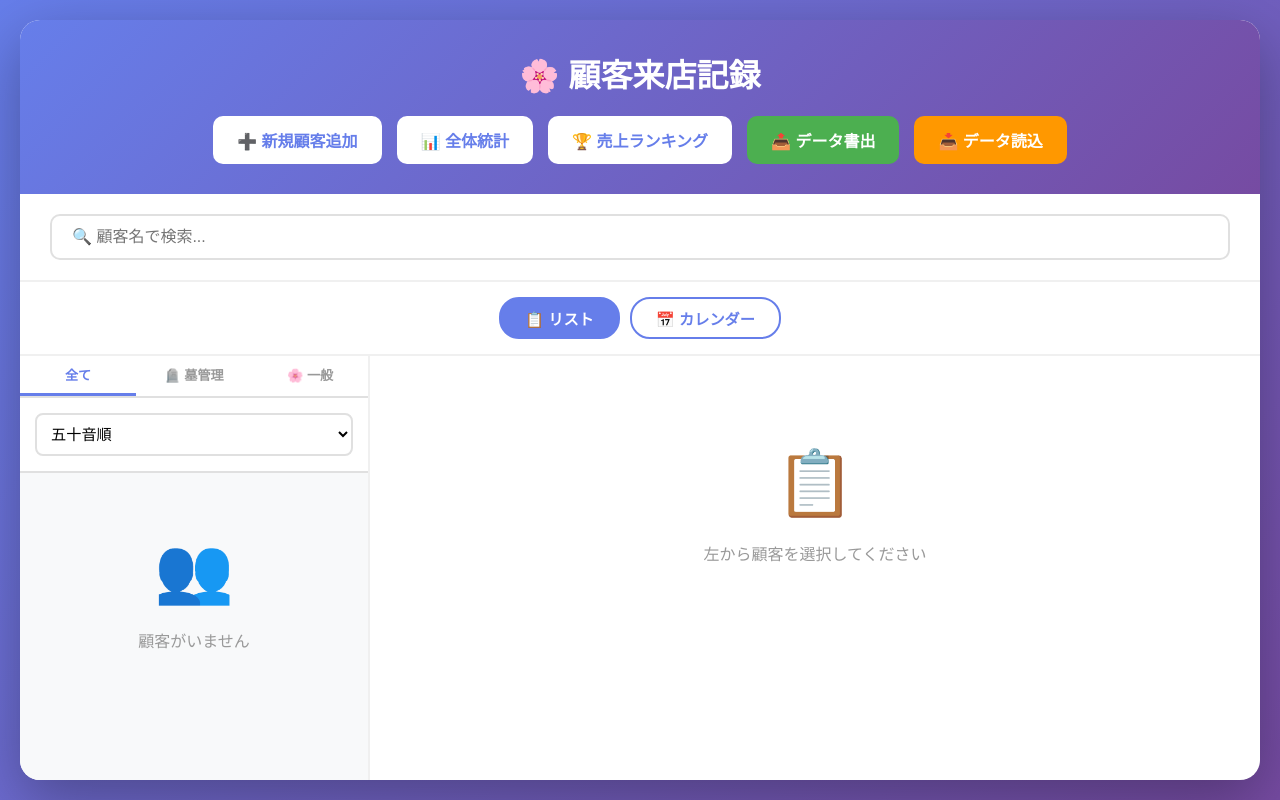
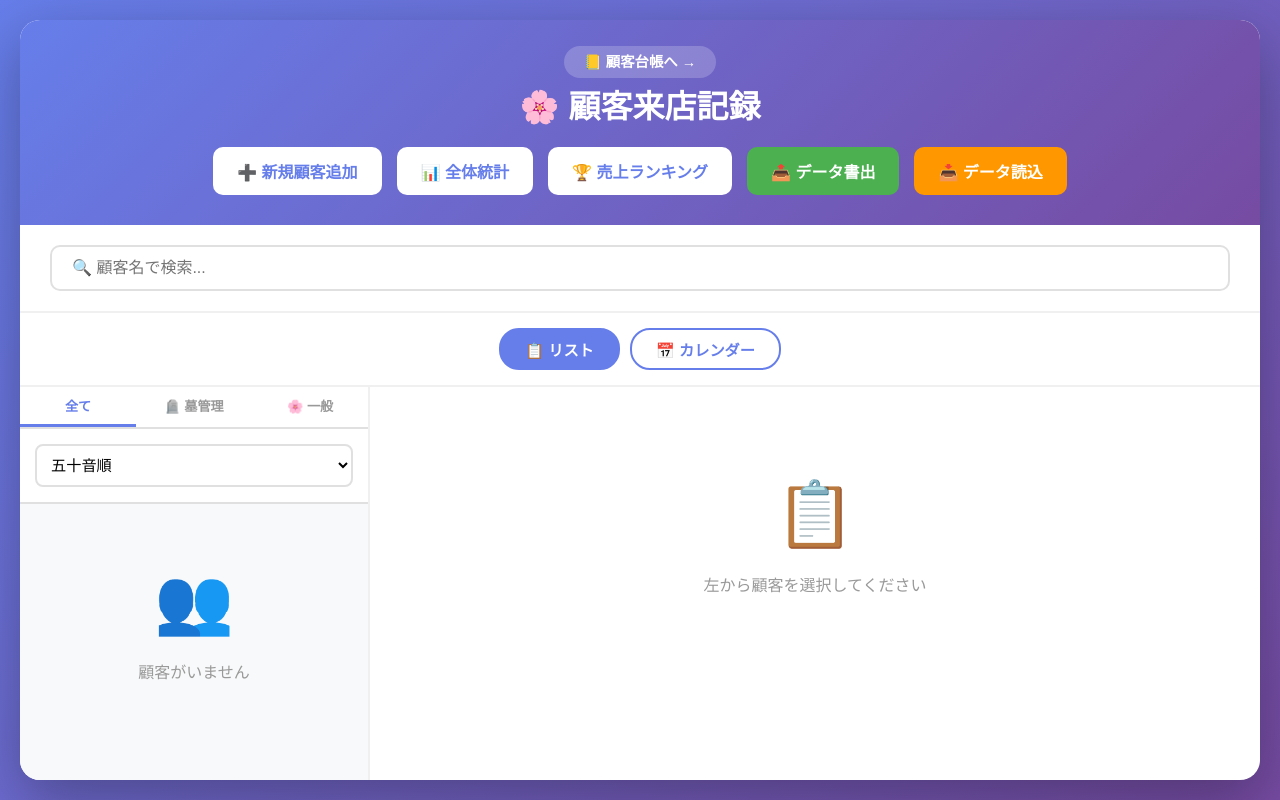
Before and after one commit to mochimasuaikaten-jpg/-, a plain HTML site: page index.html in a window 1280 px wide. Drawn offline with Linux system fonts and the light colour scheme.

Commit message:
来店記録と顧客台帳に相互リンクを追加
Co-Authored-By: Claude Opus 4.6 <noreply@anthropic.com>

```diff
--- a/index.html
+++ b/index.html
@@ -856,6 +856,9 @@
 <body>
     <div class="container">
         <div class="header">
+            <div style="margin-bottom:10px;">
+                <a href="顧客台帳.html" style="color:white; background:rgba(255,255,255,0.2); padding:8px 20px; border-radius:20px; text-decoration:none; font-size:0.9em; font-weight:bold;">📒 顧客台帳へ →</a>
+            </div>
             <h1>🌸 顧客来店記録</h1>
             <div class="header-actions">
                 <button class="btn-primary" onclick="openCustomerModal()">➕ 新規顧客追加</button>
```
Also changed, not shown: 来店記録.html (+3 -0 lines), 顧客台帳.html (+3 -0 lines).
